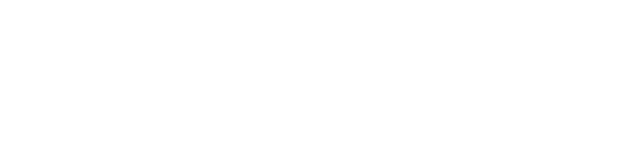
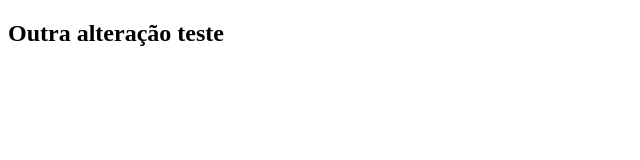
Before and after one commit to ericnascimento4k/gama-no-github, a plain HTML site: page index.html in a window 1280 px wide. Shown: the whole page, without its empty margins (0-640 px from the left). Drawn offline with Linux system fonts and the light colour scheme.

Commit message:
outro commit dessa vez em master

```diff
--- a/index.html
+++ b/index.html
@@ -5,6 +5,7 @@
     <meta http-equiv="X-UA-Compatible" content="IE=edge">
     <meta name="viewport" content="width=device-width, initial-scale=1.0">
     <title>Document</title>
+    <h2>Outra alteração teste</h2>
 </head>
 <body>
 
```
